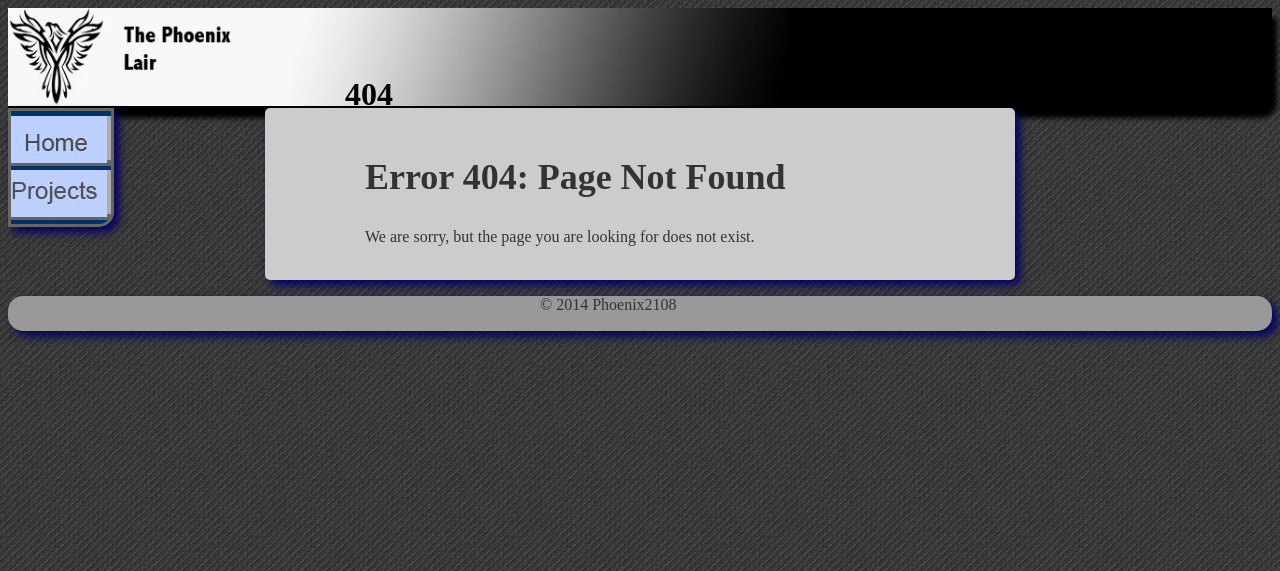
After one commit to phoenix2108/phoenix2108.github.io, a PHP site: page /notfound.html in a window 1280 px wide. The commit adds this page. Shown: the top 571 px of the page. Run offline with PHP 8.4, Linux system fonts and the light colour scheme; some libraries are stand-ins or nearby versions.

Commit message:
Added 404 page

```diff
--- a/StyleSheet.css
+++ b/StyleSheet.css
@@ -91,3 +91,8 @@ p{
 	float: right;
 	width: 250px;
 }
+
+h2{
+	font-size:36px;
+	color:#333333;
+}
--- /dev/null
+++ b/notfound.html
@@ -0,0 +1,61 @@
+<!DOCTYPE html>
+<html>
+  <head>
+    <link rel="stylesheet" type="text/css" href="StyleSheet.css">
+    <title>Error 404: Page Not found</title>
+    <body>
+  		<div id="underBanner">
+            <div id="banner">
+                <img src="Pics/Phoenix.jpg" width="280" height="98" style="float:left;">
+                <img src="Pics/banner.jpg" height="98" width="500" style="position:absolute;">
+                <div id="label">
+                	<h1> 404 </h1>
+                </div>
+
+            </div>
+        </div>
+
+    	 <div id="menu">
+
+        	<a href="http://www.phoenix2108.com">
+            	<img src="Pics/Home.jpg">
+            </a>
+            <br>
+            <a href="projects.html">
+            	<img src="Pics/projects.jpg">
+            </a>
+        </div>
+
+         <div id="search">
+        	<script>
+			  (function() {
+				var cx = '007995361307254467260:znbvlibf1jk';
+				var gcse = document.createElement('script');
+				gcse.type = 'text/javascript';
+				gcse.async = true;
+				gcse.src = (document.location.protocol == 'https:' ? 'https:' : 'http:') +
+					'//www.google.com/cse/cse.js?cx=' + cx;
+				var s = document.getElementsByTagName('script')[0];
+				s.parentNode.insertBefore(gcse, s);
+			  })();
+			</script>
+			<gcse:search></gcse:search>
+
+        </div>
+
+        <div id="inner">
+            <div id="text"> <br>
+                <span> <h2> Error 404: Page Not Found</h2>
+                <p>We are sorry, but the page you are looking for does not exist.<p> <br> </span>
+           </div>
+        </div>
+
+         <div id="copywrite">
+         	<div id="copy" style="margin: 0 auto; width: 200px;">
+         		<p> © 2014 Phoenix2108 </p>
+            </div>
+    	 </div>
+    </body>
+  </head>
+
+</html>
```
Also changed, not shown: .htaccess.txt (added).
